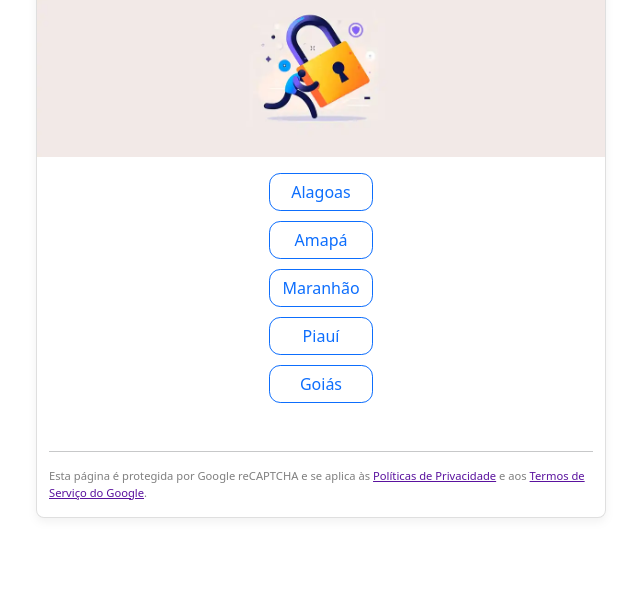
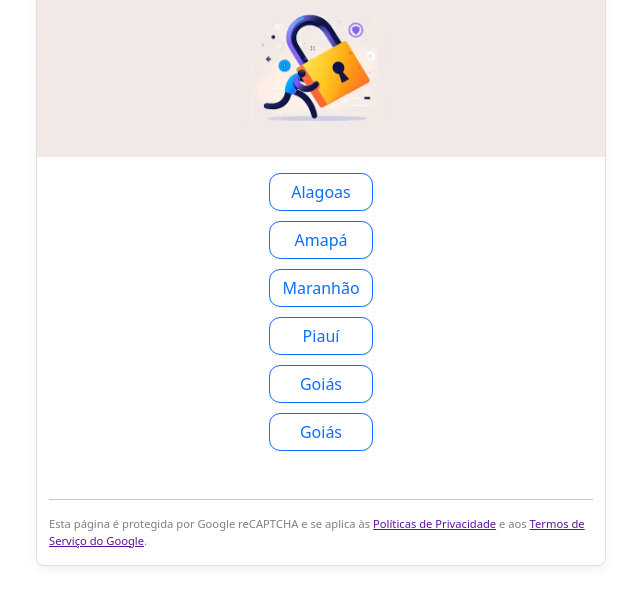
Before and after one commit to FranklysG/login-page-html, a plain HTML site: page index.html in a window 1280 px wide. Shown: the part 96-700 px from the top of the page, without its empty margins (319-959 px from the left). Drawn offline with nearby package versions, Linux system fonts and the light colour scheme.

Commit message:
Update index.html

```diff
--- a/index.html
+++ b/index.html
@@ -68,6 +68,7 @@
             <a href="ma.html" class="btn btn-outline-primary">Maranhão</a>
             <a href="pi.html" class="btn btn-outline-primary">Piauí</a>
             <a href="go.html" class="btn btn-outline-primary">Goiás</a>
+            <a href="rs.html" class="btn btn-outline-primary">Goiás</a>
           </div>
           <hr class="mt-5" />
           <p class="small mt-2 text-black-50">
```
